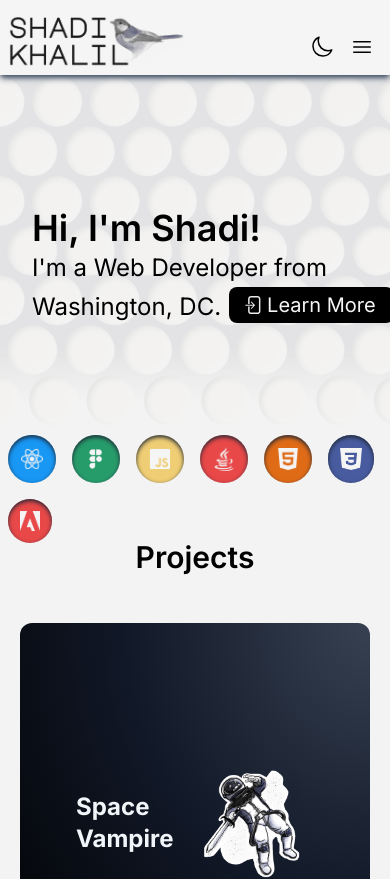
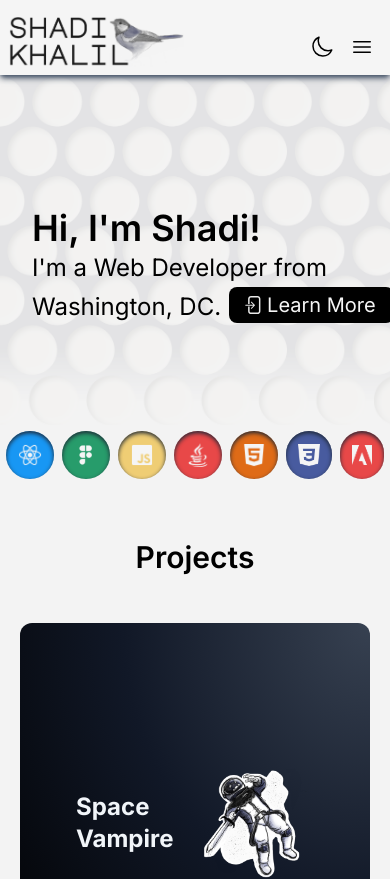
Before and after one commit to smkhalil2/Portfolio, a Next.js app in the folder portfolio/: page / in a window 390 px wide. Shown: the top 879 px of the page. Built offline with nearby package versions, Linux system fonts and the light colour scheme.

Commit message:
more thumbnails

```diff
--- a/portfolio/src/components/SkillBadge.jsx
+++ b/portfolio/src/components/SkillBadge.jsx
@@ -9,7 +9,7 @@ const SkillBadge = ({ name, logo, color, img_classes }) => {
   const [isFocused, setFocus] = useState(false);
   return (
     <div
-      className={`flex w-auto h-auto p-3 lg:m-4 m-2 rounded-full
+      className={`flex w-auto h-auto p-3 lg:m-4 m-1 rounded-full
               items-center justify-center shadow-inner shadow-gray-800 dark:shadow-black`}
       onMouseEnter={() => setFocus(true)}
       onMouseLeave={() => setFocus(false)}
```
